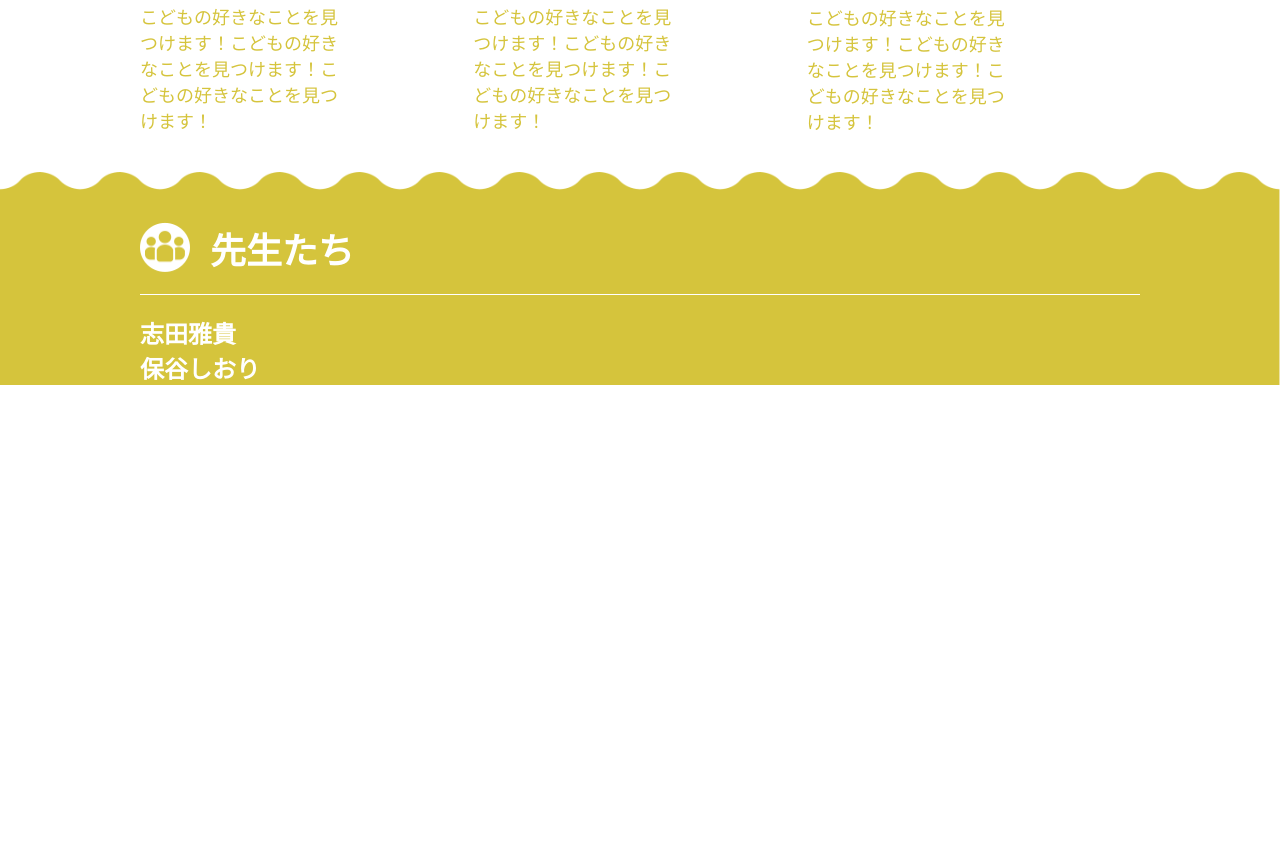
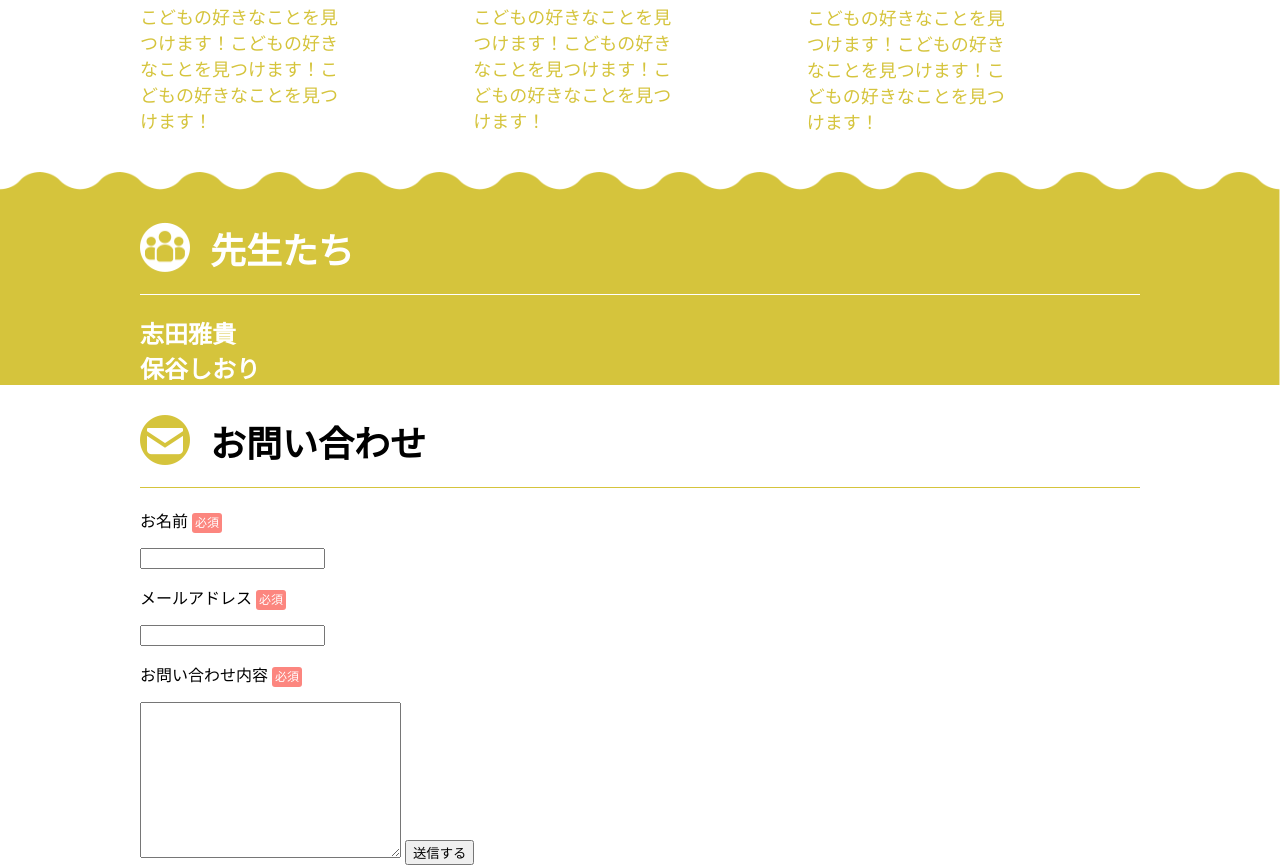
Before and after one commit to shiori-yasutani/bokurahatensai, a plain HTML site: page index.html in a window 1280 px wide. Shown: the part 2953-3818 px from the top of the page. Before the commit the page ends 3338 px from the top, so only its background shows below. Drawn offline with Linux system fonts and the light colour scheme; files whose address does not match are found by name.

Commit message:
簡単にお問い合わせまで作りました

```diff
--- a/index.html
+++ b/index.html
@@ -156,5 +156,32 @@
           <a href="https://www.wantedly.com/users/56739270" target="_blank">保谷しおり</a>
         </div>
       </div>
+
+      <!--inquiry-->
+      <div class="inquiry">
+        <div class="contenttitle">
+          <div class="flex">
+            <img src="./images/icon_inquiry.png" alt="">
+            <p>お問い合わせ</p>
+          </div>
+        </div>
+        <div>
+          <form class="h-adr">
+            <div class="required">
+              <p>お名前 <span class="required-mark">必須</span></p>
+            </div>
+              <input type="text" name="contact_company" class="validate[required] form-input text-m">
+            <div class="required">
+              <p>メールアドレス <span class="required-mark">必須</span></p>
+            </div>
+            <input type="text"  name="contact_in_charge" class="validate[required] form-input text-m">
+            <div class="required">
+              <p>お問い合わせ内容 <span class="required-mark">必須</span></p>
+            </div>
+            <textarea name="contact_message" class="validate[required] form-input text-l" cols="30" rows="10"></textarea>
+            <input type="hidden" name="ticket" >
+            <button class="btn-cv">送信する</button>
+          </form>
+        </div>
     </body>
 </html>
--- a/stylesheet.css
+++ b/stylesheet.css
@@ -320,3 +320,28 @@ body .gallery .contenttitle .flex{
   width: 1000px;
   margin: 0 auto;
 }
+
+.inquiry .contenttitle .flex{
+  border-bottom:#d5c43c solid 1px;
+  margin-bottom: 50px;
+  margin-top: 60px;
+}
+
+.inquiry .required-mark{
+  font-size:12px;
+  color:white;
+  background:#FC867F;
+  padding:3px;
+  border-radius:3px;
+}
+
+.inquiry .contenttitle img{
+  width: 50px;
+  height: 50px;
+  margin-right:20px;
+}
+
+.inquiry .h-adr{
+  width: 1000px;
+  margin: 0 auto;
+}
```
